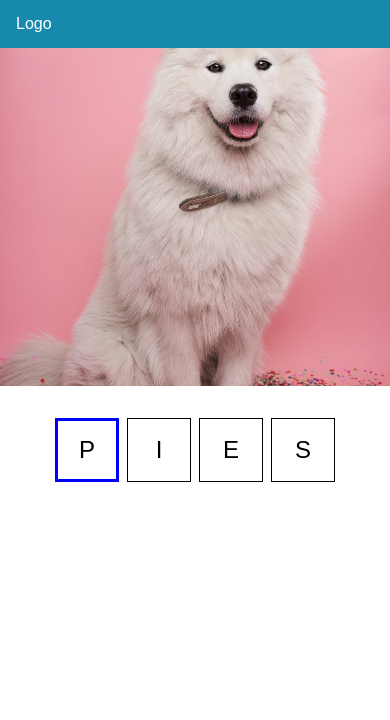
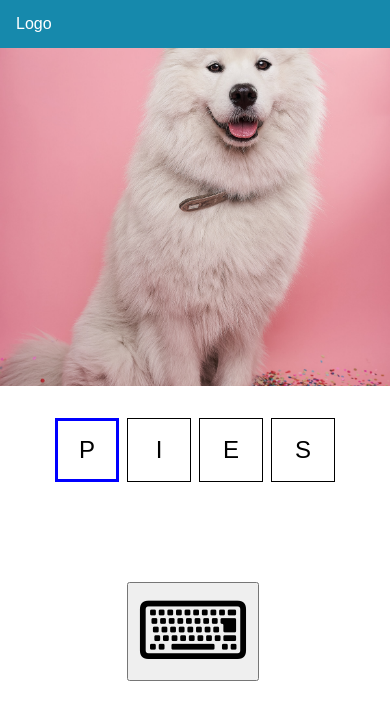
Before and after one commit to jzarzeczny/kid-learning, a Next.js app: page /learntyping/1 in a window 390 px wide. Shown: the top 720 px of the page. Built offline with nearby package versions, Linux system fonts and the light colour scheme.

Commit message:
[01] - mobile keyboard tests

```diff
--- a/app/layout.tsx
+++ b/app/layout.tsx
@@ -11,7 +11,7 @@ export default function RootLayout({
     <html>
       <meta name="viewport" content="width=device-width, user-scalable=no" />
       <Head />
-      <body>
+      <body className={styles.body}>
         <Header />
         <main className={styles.main}>{children}</main>
       </body>
--- a/app/learntyping/[question]/page.module.scss
+++ b/app/learntyping/[question]/page.module.scss
@@ -63,6 +63,14 @@
   border: 1px solid black;
   cursor: pointer;
 }
+
+.mobileKeyboardHandler {
+  width: 100%;
+  display: flex;
+  align-items: center;
+  justify-content: center;
+}
+
 .mobileInput {
   width: 0;
   height: 0;
@@ -70,7 +78,14 @@
   outline: none;
 }
 
-@media screen and (min-width: 768px) {
+.openKeyboard {
+  font-size: 80px;
+}
+
+@media screen and (min-width: 1024px) {
+  .mobileKeyboardHandler {
+    display: none;
+  }
   .mobileInput {
     display: none;
   }
--- a/app/learntyping/[question]/page.tsx
+++ b/app/learntyping/[question]/page.tsx
@@ -20,6 +20,9 @@ export default function Page({ params }: { params: { question: string } }) {
   const inputRef = useRef<HTMLInputElement>(null);
 
   useEffect(() => {
+    if (inputRef) {
+      inputRef.current?.focus();
+    }
     window.addEventListener("keydown", handleKeyPress);
     return () => {
       window.removeEventListener("keydown", handleKeyPress);
@@ -91,7 +94,13 @@ export default function Page({ params }: { params: { question: string } }) {
           ))}
         </div>
       </div>
-
+      <div className={styles.mobileKeyboardHandler}>
+        <button
+          className={styles.openKeyboard}
+          onClick={() => inputRef.current?.focus()}
+        >
+          ⌨
+        </button>
         <input
           ref={inputRef}
           autoFocus
@@ -99,6 +108,7 @@ export default function Page({ params }: { params: { question: string } }) {
           className={styles.mobileInput}
           id="showKeyboardOnMobile"
         />
+      </div>
     </section>
   );
 }
```
Lines whose indentation alone changed are shown as unchanged.
